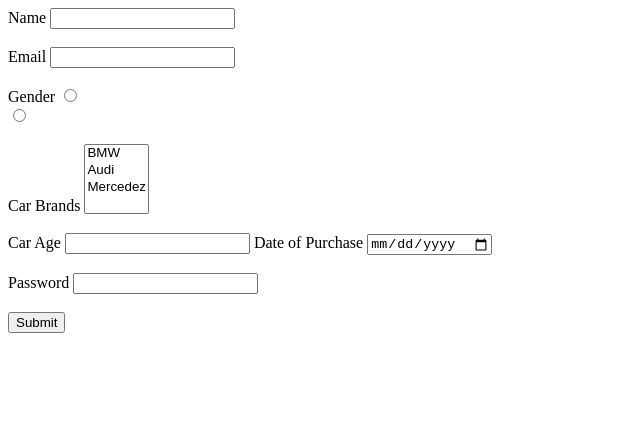
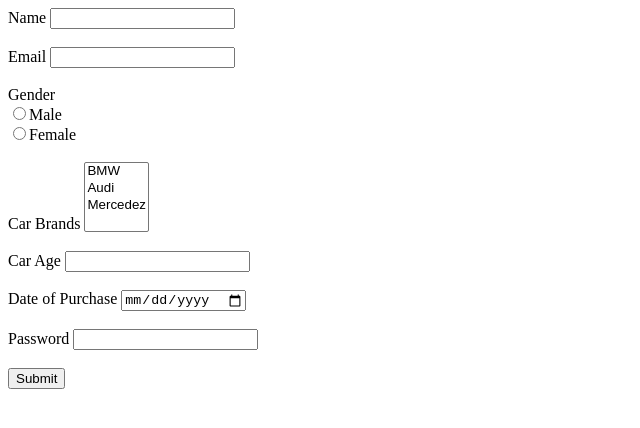
Before and after one commit to acciojob/car-insurance-form-PyhtonDeveloperNishu, a website: page main.html in a window 1280 px wide. Shown: the whole page, without its empty margins (0-640 px from the left). Drawn offline with Linux system fonts and the light colour scheme.

Commit message:
created a submission

```diff
--- a/main.html
+++ b/main.html
@@ -7,7 +7,7 @@
 </head>
 
 <body>
-    <form method="">
+    <form method="post">
 		<label for="name">Name</label>
 	<input id="name" type="text" required name="name">
 	<br><br>
@@ -15,9 +15,10 @@
 	<input id="email" type="email" required name="email">
 	<br><br>
 	<label for="gender">Gender</label>
-	<input type="radio" name="gender" value="male" required>
+		<br>
+	<input type="radio" name="gender" value="male" required>Male
 	<br>
-	<input type="radio" name="gender" value="female" required>
+	<input type="radio" name="gender" value="female" required>Female
 	   <br><br>
 		<label for="cars">Car Brands</label>
 		<select name="cars" multiple id="cars">
@@ -28,6 +29,7 @@
 		<br><br>
 		<label for="carage">Car Age</label>
 		<input type="number" id="carage" required name="age">
+		<br><br>
 		<label for="dop">Date of Purchase</label>
 		<input type="date" id="dop" required name="dop">
 		<br><br>
```
